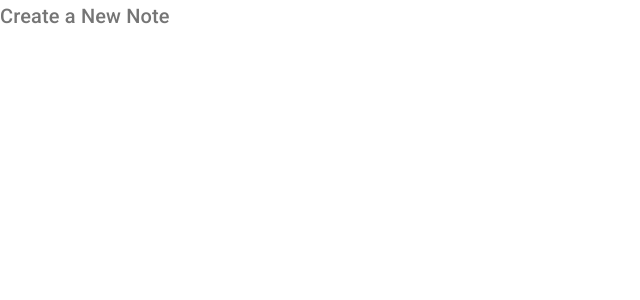
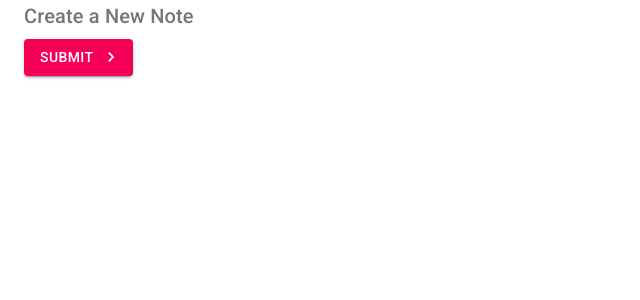
Before and after one commit to tonyadjei/material-ui-react, a React (Create React App) app: page /create in a window 1280 px wide. Shown: the top 300 px of the page, without its empty margins (0-640 px from the left). Built offline with nearby package versions, Linux system fonts and the light colour scheme.

Commit message:
installed material-ui icons and explored displaying icons in buttons

```diff
--- a/package.json
+++ b/package.json
@@ -4,6 +4,7 @@
   "private": true,
   "dependencies": {
     "@material-ui/core": "^4.11.3",
+    "@material-ui/icons": "^4.11.2",
     "@testing-library/jest-dom": "^5.11.10",
     "@testing-library/react": "^11.2.6",
     "@testing-library/user-event": "^12.8.3",
--- a/src/pages/Create.js
+++ b/src/pages/Create.js
@@ -1,8 +1,12 @@
 import Typography from '@material-ui/core/Typography';
-
+import Button from '@material-ui/core/Button';
+// import ButtonGroup from '@material-ui/core/ButtonGroup';
+import Container from '@material-ui/core/Container';
+import SendIcon from '@material-ui/icons/Send';
+import KeyboardArrowRightIcon from '@material-ui/icons/KeyboardArrowRight';
 const Create = () => {
     return (
-        <div className="Create">
+        <Container className="Create">
             <Typography
                 variant="h6" //still looks like an h6
                 color="textSecondary"
@@ -11,7 +15,35 @@ const Create = () => {
             >
                 Create a New Note
             </Typography>
-        </div>
+
+            <Button
+                onClick={() => console.log('you clicked me')}
+                type="submit"
+                color="secondary"
+                variant="contained"
+                endIcon={<KeyboardArrowRightIcon />}
+            >
+                Submit
+            </Button>
+            {/* <Button type="submit">Submit</Button>
+            <Button type="submit" color="secondary" variant="outlined">Submit</Button>
+
+            <ButtonGroup color="secondary" variant="contained">
+                <Button>One</Button>
+                <Button>Two</Button>
+                <Button>Three</Button>
+                <Button>Four</Button>
+
+            </ButtonGroup> */}
+            {/* icons */}
+            {/* <br/>
+            <AcUnitOutlinedIcon color="secondary" fontSize="small" />
+            <AcUnitOutlinedIcon color="primary" fontSize="large" />
+            <AcUnitOutlinedIcon color="error" fontSize="large" />
+            <AcUnitOutlinedIcon color="disabled" fontSize="large" />
+            <AcUnitOutlinedIcon color="action" fontSize="large" /> */}
+
+        </Container>
      );
 }
 
```
Also changed, not shown: 1 other file (tests, documents, lock files or other folders).
